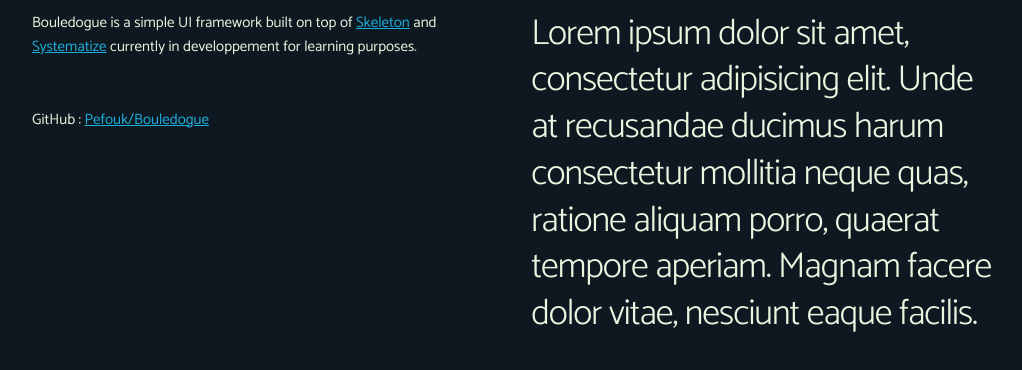
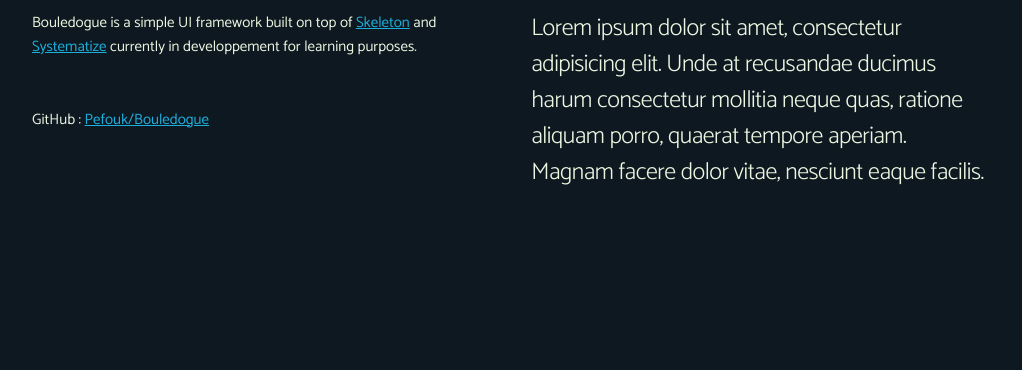
Before and after one commit to Pefouk/Bouledogue, a website: page index.html in a window 1280 px wide. Shown: the part 222-592 px from the top of the page, without its empty margins (128-1150 px from the left). Drawn offline with Linux system fonts and the light colour scheme.

Commit message:
Additional css file indepedent of bouledoguecss itself for editing index.html

```diff
--- /dev/null
+++ b/css/additional.css
@@ -0,0 +1,10 @@
+/*
+* This file has nothing to do with Bouledogue itself.
+* It adds a few rules to the presentation page.
+*/
+
+@media (min-width: 550px) {
+  #app {
+    margin-top: 20vh;
+  }
+}
--- a/index.html
+++ b/index.html
@@ -2,13 +2,14 @@
 <html lang="en">
   <head>
     <link rel="stylesheet" href="css/bouledogue.css" />
+    <link rel="stylesheet" href="css/additional.css">
     <meta charset="UTF-8" />
     <meta http-equiv="X-UA-Compatible" content="IE=edge" />
     <meta name="viewport" content="width=device-width, initial-scale=1.0" />
     <title>Bouledogue 🐶</title>
   </head>
   <body>
-    <div class="container"style="margin-top: 20vh;">
+    <div class="container" id="app">
       <h2 class="animate fade-in">Bouledogue 🐶</h2>
       <div class="row">
         <div class="six columns animate slideFromLeft">
@@ -21,7 +22,7 @@
           <p>GitHub : <a href="https://github.com/Pefouk/Bouledogue">Pefouk/Bouledogue</a></p>
         </div>
         <div class="six columns animate slideFromRight">
-          <h3>Lorem ipsum dolor sit amet, consectetur adipisicing elit. Unde at recusandae ducimus harum consectetur mollitia neque quas, ratione aliquam porro, quaerat tempore aperiam. Magnam facere dolor vitae, nesciunt eaque facilis.</h3>
+          <h5>Lorem ipsum dolor sit amet, consectetur adipisicing elit. Unde at recusandae ducimus harum consectetur mollitia neque quas, ratione aliquam porro, quaerat tempore aperiam. Magnam facere dolor vitae, nesciunt eaque facilis.</h3>
         </div>
       </div>
     </div>
--- a/scss/styles/variables.scss
+++ b/scss/styles/variables.scss
@@ -38,7 +38,7 @@ $fonts: "Catamaran", sans-serif;
 // Animations
 /// Fade
 $fadeDelay: 500ms;
-$fadeDuration: 300ms + $fadeDelay;
+$fadeDuration: 80ms + $fadeDelay;
 /// Slides
 $slideDelay: 500ms;
 $slideDuration: 100ms + $slideDelay;
```
Also changed, not shown: css/bouledogue.css.
